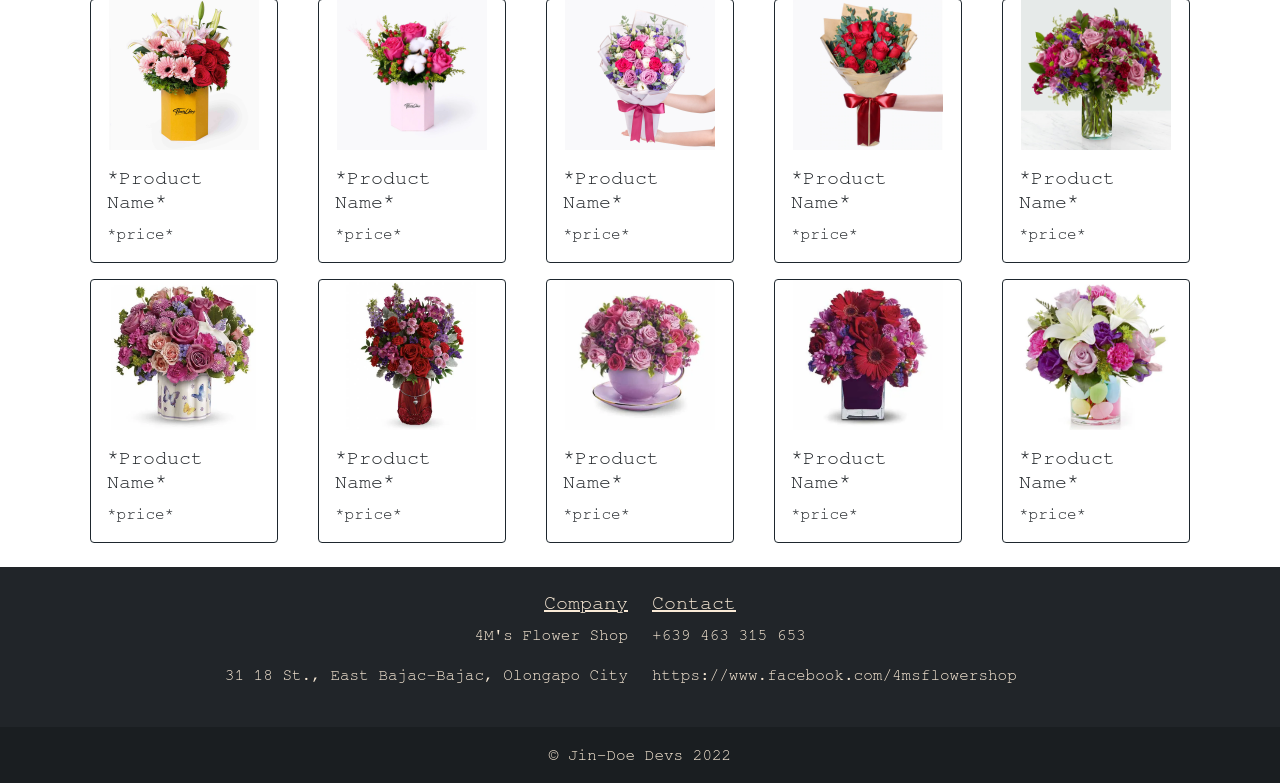
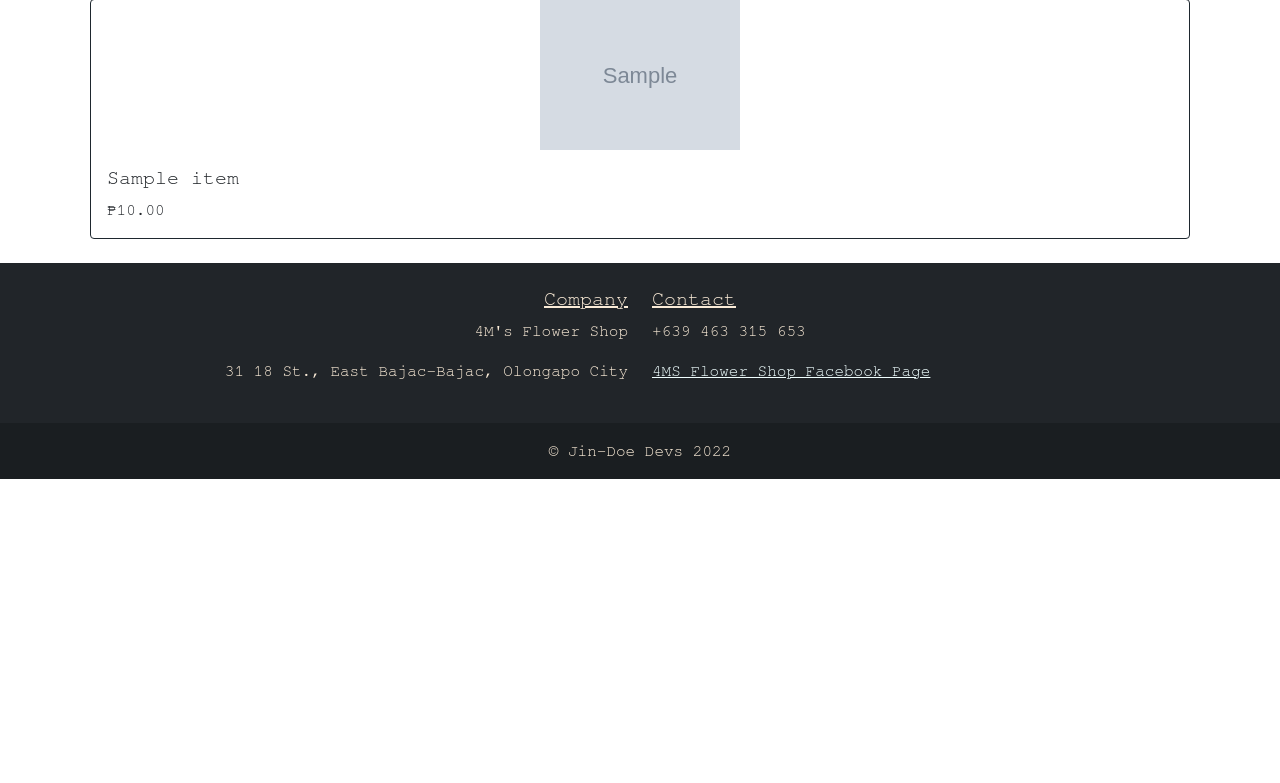
Before and after one commit to VonDenuelle/4MS, a PHP site: page /4MS/home in a window 1280 px wide; the page is wider, and only the part inside the window is pictured. Shown: the part 1043-1826 px from the top of that part. After the commit the page ends 1522 px from the top of that part, so only its background shows below. Run offline with PHP 8.4, Linux system fonts and the light colour scheme; tables that the repository leaves empty or names only in its code hold one stand-in row (values such as "Sample post"); grey boxes marked "Sample" are stand-in pictures; grey boxes are pictures that could not be loaded.

Commit message:
home backend
home done , changed path on other pages

filters not done,

missing ui's( probably next time nlng to)
About, Product, Delivery

```diff
--- a/assets/css/index.css
+++ b/assets/css/index.css
@@ -1,7 +1,11 @@
 *{
    font-family: FreeMono, monospace;
 }
-
+/* added */
+.pointer{
+   cursor: pointer;
+}
+/*  */
 img.logo{
    height: 70px;
 }
--- a/cart.php
+++ b/cart.php
@@ -3,7 +3,7 @@ session_start();
 
 //checks if already logged in
 if (!isset($_SESSION['userid'])) {
-      header("Location: /4MS/items");
+      header("Location: /4MS");
 }
 ?>
 
--- a/comments.php
+++ b/comments.php
@@ -3,7 +3,7 @@ session_start();
 
 //checks if itemid is present (clicked on an item)
 if (!isset($_GET['itemid'])) {
-      header("Location: /4MS/items");
+      header("Location: /4MS/home");
 }
 ?>
 
--- a/home.php
+++ b/home.php
@@ -1,60 +1,12 @@
-<!DOCTYPE html>
-<html lang="en">
-   <head>
-      <meta charset="UTF-8">
-      <meta http-equiv="X-UA-Compatible" content="IE=edge">
-      <meta name="viewport" content="width=device-width, initial-scale=1.0">
-      <title>Main Page</title>
 
-      <link rel="stylesheet" href="assets/css/index.css">
-      <link href="https://cdn.jsdelivr.net/npm/bootstrap@5.0.2/dist/css/bootstrap.min.css" rel="stylesheet" integrity="sha384-EVSTQN3/azprG1Anm3QDgpJLIm9Nao0Yz1ztcQTwFspd3yD65VohhpuuCOmLASjC" crossorigin="anonymous">
-   </head>
 
-   <body>
+   <!-- Meta Tags -->
+   <?php include_once 'php/global/head.php'; ?>
       <!-- HEADER -->
       <!-- ============================================================================================================================ -->
       <!-- Navbar -->
-      <nav class="navbar navbar-expand-lg">
-         <div class="container-fluid">
-            <a class="navbar-brand mx-4" href="#"><img class="logo" src="assets/imgs/4M's Logo.png"></a>
-            <button class="navbar-toggler" type="button" data-bs-toggle="collapse" data-bs-target="#navbarSupportedContent" aria-controls="navbarSupportedContent" aria-expanded="false" aria-label="Toggle navigation">
-               <span class="navbar-toggler-icon"></span>
-            </button>
 
-            <div class="collapse navbar-collapse" id="navbarSupportedContent">
-               <ul class="navbar-nav me-auto mb-2 mb-lg-0">
-                  <li class="nav-item mx-3">
-                     <a class="nav-link active" aria-current="page" href="#">Home</a>
-                  </li>
-
-                  <li class="nav-item mx-3">
-                     <a class="nav-link" href="#">About</a>
-                  </li>
-
-                  <li class="nav-item mx-3">
-                     <a class="nav-link" href="#">Products</a>
-                  </li>
-
-                  <li class="nav-item mx-3">
-                     <a class="nav-link" href="#">Delivery</a>
-                  </li>
-               </ul>
-
-               <div class="input-group">
-                  <input type="search" class="form-control rounded" placeholder="Search" aria-label="Search" aria-describedby="search-addon" />
-                  <button type="button" class="btn btn-outline-primary"><img class="icons mx-3" src="https://img.icons8.com/ios-glyphs/30/000000/search--v1.png"/></button>
-               </div>
-
-               <a href="#">
-                  <img class="icons mx-3" src="https://img.icons8.com/external-kiranshastry-lineal-kiranshastry/64/000000/external-shopping-cart-miscellaneous-kiranshastry-lineal-kiranshastry.png"/>
-               </a>
-
-               <a href="#">
-                  <img class="icons mx-3" src="https://img.icons8.com/external-kiranshastry-solid-kiranshastry/64/000000/external-user-interface-kiranshastry-solid-kiranshastry-1.png"/>
-               </a>
-            </div>
-         </div>
-      </nav>
+      <?php include_once 'php/global/navbar.php'; ?>
 
       <!-- ============================================================================================================================ -->
       <!-- Carousel -->
@@ -157,108 +109,36 @@
          </div>
 
          <div class="row mt-3">
-            <div class="col mx-2">
+
+
+            <?php
+    require_once 'php/config.php';
+
+    $sql ="SELECT * FROM items ORDER BY date_added DESC";
+    $query = $dbh -> query($sql);
+    $results=$query->fetchAll(PDO::FETCH_ASSOC);
+    $rowcount=$query->rowCount();
+
+    if ($rowcount > 0) {
+        foreach ($results as $item) {
+         ?>
+
+          <div class="col mx-2 pointer" onclick="window.location='/4MS/comments?itemid=<?php echo htmlspecialchars($item['id']); ?>'">
                <div class="card">
-                  <img class="prod-display mx-auto" src="assets/imgs/a.jpg" class="w-100" class="card-img-top" alt="...">
+                  <img class="prod-display mx-auto" src="images/flowers/<?php echo htmlspecialchars($item['image']); ?>" class="w-100" class="card-img-top" alt="...">
                   <div class="card-body">
-                     <h5 class=""card-title>*Product Name*</h5>
-                     <p class="card-text">*price*</p>
+                     <h5 class=""card-title><?php echo htmlspecialchars($item['name']); ?></h5>
+                     <p class="card-text">₱<?php echo htmlspecialchars($item['price']); ?>.00</p>
                   </div>
                </div>
             </div>
+        <?php
+        }
+    }
+    ?>
 
-            <div class="col mx-2">
-               <div class="card">
-                  <img class="prod-display mx-auto" src="assets/imgs/b.jpg" class="w-100" class="card-img-top" alt="...">
-                  <div class="card-body">
-                     <h5 class=""card-title>*Product Name*</h5>
-                     <p class="card-text">*price*</p>
-                  </div>
-               </div>
-            </div>
-
-            <div class="col mx-2">
-               <div class="card">
-                  <img class="prod-display mx-auto" src="assets/imgs/c.jpg" class="w-100" class="card-img-top" alt="...">
-                  <div class="card-body">
-                     <h5 class=""card-title>*Product Name*</h5>
-                     <p class="card-text">*price*</p>
-                  </div>
-               </div>
-            </div>
-
-            <div class="col mx-2">
-               <div class="card">
-                  <img class="prod-display mx-auto" src="assets/imgs/d.jpg" class="w-100" class="card-img-top" alt="...">
-                  <div class="card-body">
-                     <h5 class=""card-title>*Product Name*</h5>
-                     <p class="card-text">*price*</p>
-                  </div>
-               </div>
-            </div>
-
-            <div class="col mx-2">
-               <div class="card">
-                  <img class="prod-display mx-auto" src="assets/imgs/e.jpg" class="w-100" class="card-img-top" alt="...">
-                  <div class="card-body">
-                     <h5 class=""card-title>*Product Name*</h5>
-                     <p class="card-text">*price*</p>
-                  </div>
-               </div>
-            </div>
          </div>
 
-         <div class="row">
-            <div class="col mx-2 mt-3">
-               <div class="card">
-                  <img class="prod-display mx-auto" src="assets/imgs/f.jpg" class="w-100" class="card-img-top" alt="...">
-                  <div class="card-body">
-                     <h5 class=""card-title>*Product Name*</h5>
-                     <p class="card-text">*price*</p>
-                  </div>
-               </div>
-            </div>
-
-            <div class="col mx-2 mt-3">
-               <div class="card">
-                  <img class="prod-display mx-auto" src="assets/imgs/g.jpg" class="w-100" class="card-img-top" alt="...">
-                  <div class="card-body">
-                     <h5 class=""card-title>*Product Name*</h5>
-                     <p class="card-text">*price*</p>
-                  </div>
-               </div>
-            </div>
-
-            <div class="col mx-2 mt-3">
-               <div class="card">
-                  <img class="prod-display mx-auto" src="assets/imgs/h.jpg" class="w-100" class="card-img-top" alt="...">
-                  <div class="card-body">
-                     <h5 class=""card-title>*Product Name*</h5>
-                     <p class="card-text">*price*</p>
-                  </div>
-               </div>
-            </div>
-
-            <div class="col mx-2 mt-3">
-               <div class="card">
-                  <img class="prod-display mx-auto" src="assets/imgs/i.jpg" class="w-100" class="card-img-top" alt="...">
-                  <div class="card-body">
-                     <h5 class=""card-title>*Product Name*</h5>
-                     <p class="card-text">*price*</p>
-                  </div>
-               </div>
-            </div>
-
-            <div class="col mx-2 mt-3">
-               <div class="card">
-                  <img class="prod-display mx-auto" src="assets/imgs/j.jpg" class="w-100" class="card-img-top" alt="...">
-                  <div class="card-body">
-                     <h5 class=""card-title>*Product Name*</h5>
-                     <p class="card-text">*price*</p>
-                  </div>
-               </div>
-            </div>
-         </div>
       </div>
 
       <!-- FOOTER -->
@@ -281,7 +161,7 @@
                   <h5 class="right">Contact</h5>
 
                   <p class="rightFoot">+639 463 315 653</p>
-                  <p class="rightFoot">https://www.facebook.com/4msflowershop</p>
+                  <p class="rightFoot"><a target="_blank" href="https://www.facebook.com/4msflowershop">4MS Flower Shop Facebook Page</a></p>
                </div>
                <!--Grid column-->
             </div>
--- a/index.php
+++ b/index.php
@@ -3,7 +3,7 @@ session_start();
 
 //checks if already logged in
 if (isset($_SESSION['userid'])) {
-      header("Location: /4MS/items");
+      header("Location: /4MS/home");
 }
 
 //checks if admin is  logged in
--- a/items.php
+++ b/items.php
@@ -3,16 +3,14 @@
 
 <head>
     <meta charset="utf-8">
-    <meta name=”title” content="Geo Tag Generator" />
+    <meta name=”title” content="4MS Flower Shop" />
     <meta name="description" content="This is meta description Sample. We can add up to 158.">
-
     <meta name="geo.region" content="PH-ZMB" />
     <meta name="geo.placename" content="Olongapo" />
     <meta name="geo.position" content="14.831468;120.283521" />
     <meta name="ICBM" content="14.831468, 120.283521" />
 
-    <meta name=”keywords” content=”tag, generator, geo, web, tags, meta, site, create, html, editor, geocoding,
-        geotagging” />
+    <meta name=”keywords” content=”4MS, Flower Shop, flower, rose, bouquet, olongapo city, 4ms flower shop, custom flowers, different flowers, petals” />
     <meta name="viewport" content="width=device-width,initial-scale=1.0">
 
     <title>4MS Flower Shop</title>
--- a/js/index.js
+++ b/js/index.js
@@ -34,7 +34,7 @@ $(document).ready(function () {
               $('.error').text(val);
               break;
             case 'success':
-              window.location.replace('items');
+              window.location.replace('home');
               break;
           }
         });
--- a/js/register.js
+++ b/js/register.js
@@ -98,7 +98,7 @@ $('.myForm').on('submit', '#signupForm', function (e) {
               $('.error').text(val);
               break;
             case 'success':
-              window.location.replace('items');
+              window.location.replace('home');
               break;
           }
         });
--- /dev/null
+++ b/php/global/head.php
@@ -0,0 +1,30 @@
+<!DOCTYPE html>
+<html lang="en">
+   <head>
+      <meta charset="UTF-8">
+      <meta http-equiv="X-UA-Compatible" content="IE=edge">
+      <meta name="viewport" content="width=device-width, initial-scale=1.0">
+
+      <meta name=”title” content="4MS Flower Shop" />
+      <meta name="description" content="This is meta description Sample. We can add up to 158.">
+      <meta name="geo.region" content="PH-ZMB" />
+      <meta name="geo.placename" content="Olongapo" />
+      <meta name="geo.position" content="14.831468;120.283521" />
+      <meta name="ICBM" content="14.831468, 120.283521" />
+
+      <meta name=”keywords” content=”4MS, Flower Shop, flower, rose, bouquet, olongapo city, 4ms flower shop, custom flowers, different flowers, petals” />
+
+
+      <title>4MS Flower Shop | Home</title>
+      <!-- CSS -->
+      <link rel="stylesheet" href="assets/css/index.css">
+      <link href="https://cdn.jsdelivr.net/npm/bootstrap@5.0.2/dist/css/bootstrap.min.css" rel="stylesheet" integrity="sha384-EVSTQN3/azprG1Anm3QDgpJLIm9Nao0Yz1ztcQTwFspd3yD65VohhpuuCOmLASjC" crossorigin="anonymous">
+
+      <!-- SCRIPT -->
+    <script src="https://code.jquery.com/jquery-3.6.0.min.js"
+        integrity="sha256-/xUj+3OJU5yExlq6GSYGSHk7tPXikynS7ogEvDej/m4=" crossorigin="anonymous"></script>
+    <script src="js/items.js" charset="utf-8"></script>
+
+   </head>
+
+   <body>
--- /dev/null
+++ b/php/global/navbar.php
@@ -0,0 +1,41 @@
+<nav class="navbar navbar-expand-lg">
+         <div class="container-fluid">
+            <a class="navbar-brand mx-4" href="/4MS/home"><img class="logo" src="assets/imgs/4M's Logo.png"></a>
+            <button class="navbar-toggler" type="button" data-bs-toggle="collapse" data-bs-target="#navbarSupportedContent" aria-controls="navbarSupportedContent" aria-expanded="false" aria-label="Toggle navigation">
+               <span class="navbar-toggler-icon"></span>
+            </button>
+
+            <div class="collapse navbar-collapse" id="navbarSupportedContent">
+               <ul class="navbar-nav me-auto mb-2 mb-lg-0">
+                  <li class="nav-item mx-3">
+                     <a class="nav-link active" aria-current="page" href="/4MS/home">Home</a>
+                  </li>
+
+                  <li class="nav-item mx-3">
+                     <a class="nav-link" href="#">About</a>
+                  </li>
+
+                  <li class="nav-item mx-3">
+                     <a class="nav-link" href="#">Products</a>
+                  </li>
+
+                  <li class="nav-item mx-3">
+                     <a class="nav-link" href="#">Delivery</a>
+                  </li>
+               </ul>
+
+               <div class="input-group">
+                  <input type="search" class="form-control rounded" placeholder="Search" aria-label="Search" aria-describedby="search-addon" />
+                  <button type="button" class="btn btn-outline-primary"><img class="icons mx-3" src="https://img.icons8.com/ios-glyphs/30/000000/search--v1.png"/></button>
+               </div>
+
+               <a href="/4MS/cart">
+                  <img class="icons mx-3" src="https://img.icons8.com/external-kiranshastry-lineal-kiranshastry/64/000000/external-shopping-cart-miscellaneous-kiranshastry-lineal-kiranshastry.png"/>
+               </a>
+
+               <a href="/4MS/profile">
+                  <img class="icons mx-3" src="https://img.icons8.com/external-kiranshastry-solid-kiranshastry/64/000000/external-user-interface-kiranshastry-solid-kiranshastry-1.png"/>
+               </a>
+            </div>
+         </div>
+      </nav>
--- a/php/includes/add_quantity_oncart.php
+++ b/php/includes/add_quantity_oncart.php
@@ -28,5 +28,5 @@ if (isset($_SESSION['userid'])) {
 
 
 } else {
-    header("Location: /Temp/items/"); /* Redirect browser */
+    header("Location: /Temp/home/"); /* Redirect browser */
 }
--- a/php/includes/add_to_cart.php
+++ b/php/includes/add_to_cart.php
@@ -18,5 +18,5 @@ if (isset($_GET['itemid']) && isset($_SESSION['userid'])) {
         exit();
 
 } else {
-    header("Location: /Temp/items/"); /* Redirect browser */
+    header("Location: /Temp/home/"); /* Redirect browser */
 }
--- a/php/includes/admin/delete_item.php
+++ b/php/includes/admin/delete_item.php
@@ -21,5 +21,5 @@ if (isset($_GET['itemid']) && isset($_GET['image'])) {
         exit();
     }
 } else {
-    header("Location: /Temp/items/"); /* Redirect browser */
+    header("Location: /Temp/home/"); /* Redirect browser */
 }
--- a/php/includes/minus_quantity_oncart.php
+++ b/php/includes/minus_quantity_oncart.php
@@ -16,5 +16,5 @@ if (isset($_SESSION['userid'])) {
         exit();
 
 } else {
-    header("Location: /Temp/items/"); /* Redirect browser */
+    header("Location: /Temp/home/"); /* Redirect browser */
 }
--- a/php/includes/multiple_checkout.php
+++ b/php/includes/multiple_checkout.php
@@ -18,5 +18,5 @@ if (isset($_SESSION['userid'])) {
         exit();
 
 } else {
-    header("Location: /Temp/items/"); /* Redirect browser */
+    header("Location: /Temp/home/"); /* Redirect browser */
 }
--- a/php/includes/remove_from_cart.php
+++ b/php/includes/remove_from_cart.php
@@ -15,5 +15,5 @@ if (isset($_SESSION['userid'])) {
         exit();
 
 } else {
-    header("Location: /Temp/items/"); /* Redirect browser */
+    header("Location: /Temp/home/"); /* Redirect browser */
 }
--- a/php/includes/single_checkout.php
+++ b/php/includes/single_checkout.php
@@ -18,5 +18,5 @@ if (isset($_GET['itemid']) && isset($_SESSION['userid'])) {
         exit();
 
 } else {
-    header("Location: /Temp/items/"); /* Redirect browser */
+    header("Location: /Temp/home/"); /* Redirect browser */
 }
--- a/php/includes/users/signin.php
+++ b/php/includes/users/signin.php
@@ -41,5 +41,5 @@ if (isset($_POST['username'])) {
         }
     }
 } else {
-    header("Location: /Temp"); /* Redirect browser */
+    header("Location: /4MS"); /* Redirect browser */
 }
--- a/profile.php
+++ b/profile.php
@@ -3,7 +3,7 @@ session_start();
 
 //checks if already logged in
 if (!isset($_SESSION['userid'])) {
-      header("Location: /4MS/items");
+      header("Location: /4MS");
 }
 ?>
 
--- a/register.php
+++ b/register.php
@@ -3,7 +3,7 @@ session_start();
 
 //checks if already logged in
 if (isset($_SESSION['userid'])) {
-      header("Location: /4MS/items");
+      header("Location: /4MS/home");
 }
 
 //checks if admin is  logged in
```
